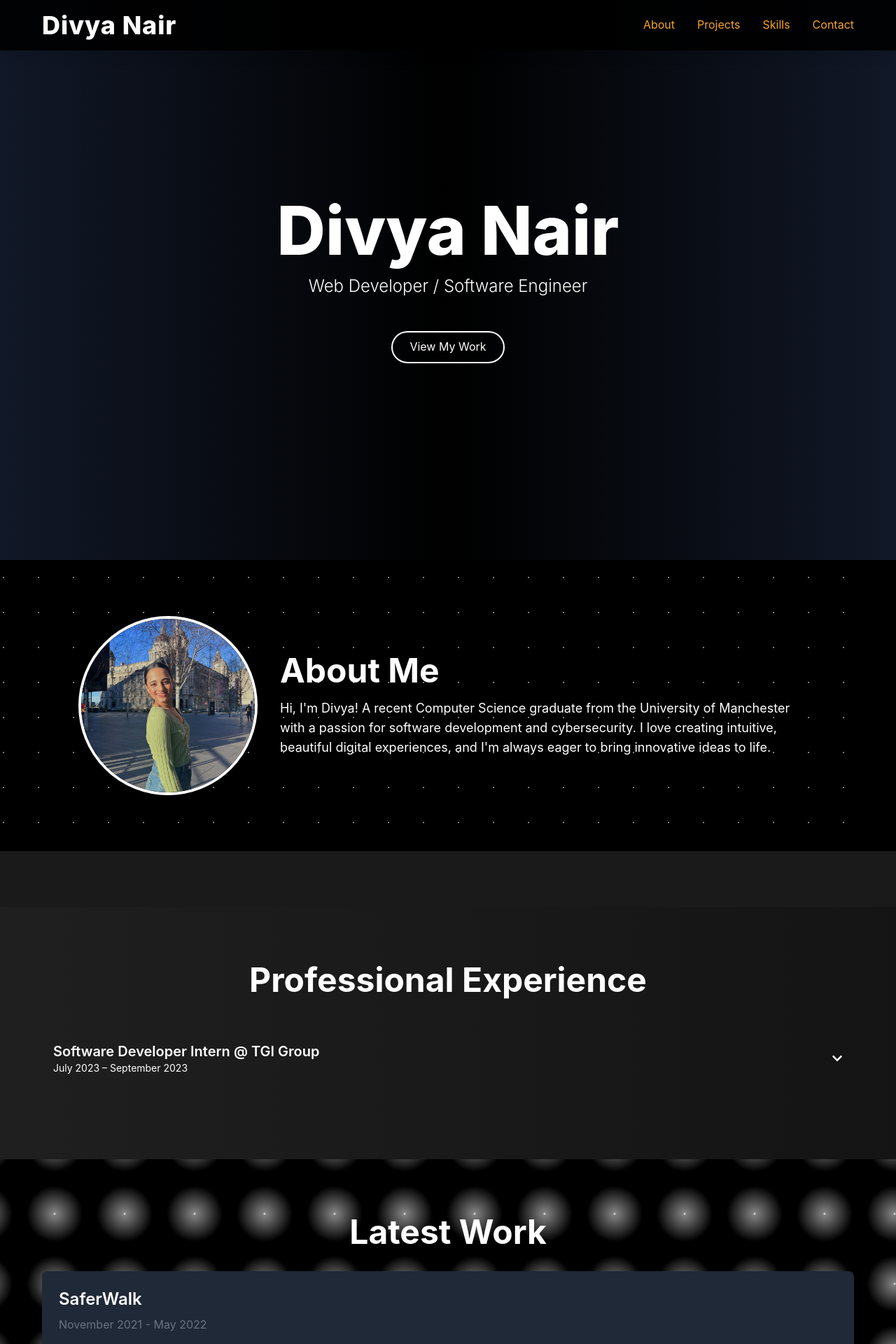
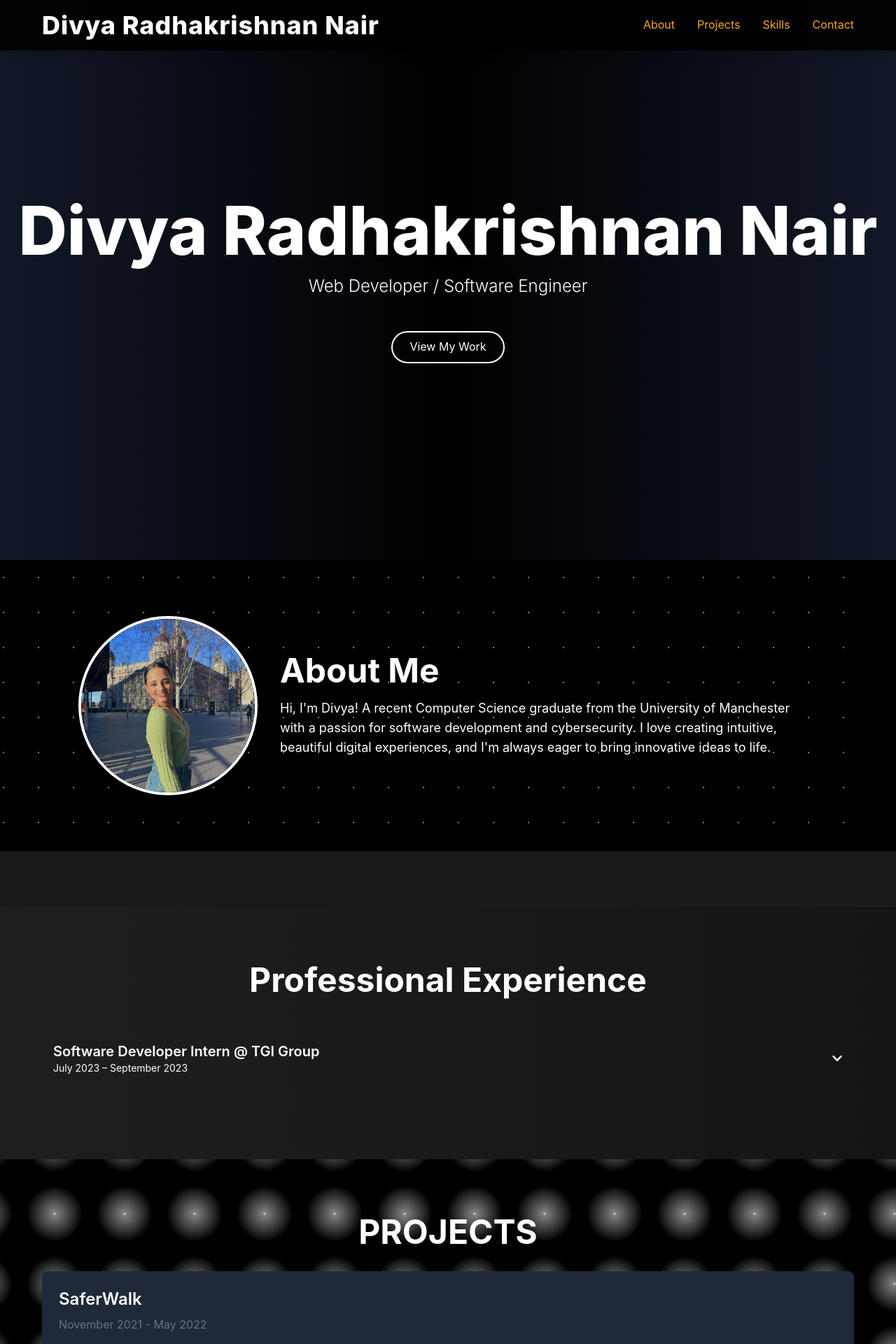
Before and after one commit to divyanair1111/Portfolio-Website, a React (Create React App) app in the folder my-portfolio/: page / in a window 1280 px wide. Shown: the top 1920 px of the page at 70% size. Built offline with nearby package versions, Linux system fonts and the light colour scheme.

Commit message:
minor changes

```diff
--- a/my-portfolio/src/components/Header.js
+++ b/my-portfolio/src/components/Header.js
@@ -4,7 +4,7 @@ const Header = () => {
   return (
     <header className="fixed w-full bg-black bg-opacity-90 text-white py-4 shadow-lg z-10">
       <div className="container mx-auto flex justify-between items-center">
-        <h1 className="text-4xl font-extrabold tracking-wide">Divya Nair</h1>
+        <h1 className="text-4xl font-extrabold tracking-wide">Divya Radhakrishnan Nair</h1>
         <nav className="space-x-8">
           <a href="#about" className="hover:text-gray-400">About</a>
           <a href="#projects" className="hover:text-gray-400">Projects</a>
--- a/my-portfolio/src/components/Hero.js
+++ b/my-portfolio/src/components/Hero.js
@@ -3,7 +3,7 @@ import React from 'react';
 const Hero = () => {
   return (
     <section className="h-screen flex flex-col justify-center items-center text-center bg-gradient-to-r from-gray-900 via-black to-gray-900 text-white">
-      <h1 className="text-8xl font-extrabold mb-4 animate-fade-in">Divya Nair</h1>
+      <h1 className="text-8xl font-extrabold mb-4 animate-fade-in">Divya Radhakrishnan Nair</h1>
       <p className="text-2xl font-light mb-8">Web Developer / Software Engineer</p>
       <a href="#projects" className="mt-4 inline-block bg-transparent border-2 border-white text-white py-2 px-6 rounded-full hover:bg-white hover:text-black transition duration-300">
         View My Work
--- a/my-portfolio/src/components/Projects.js
+++ b/my-portfolio/src/components/Projects.js
@@ -1,6 +1,6 @@
 import React from 'react';
 import { motion } from 'framer-motion';
-import './Projects.css'; // Ensure this contains the necessary CSS for the star background
+import './Projects.css';
 
 const Projects = () => {
   const projects = [
@@ -63,7 +63,7 @@ const Projects = () => {
   return (
     <section id="projects" className="relative bg-gray-900 py-20 text-white overflow-hidden">
       <div className="container mx-auto relative z-10">
-        <h2 className="text-5xl font-bold mb-8 text-center">Latest Work</h2>
+        <h2 className="text-5xl font-bold mb-8 text-center">PROJECTS</h2>
         <div className="space-y-12">
           {projects.map((project, index) => (
             <motion.div
```
